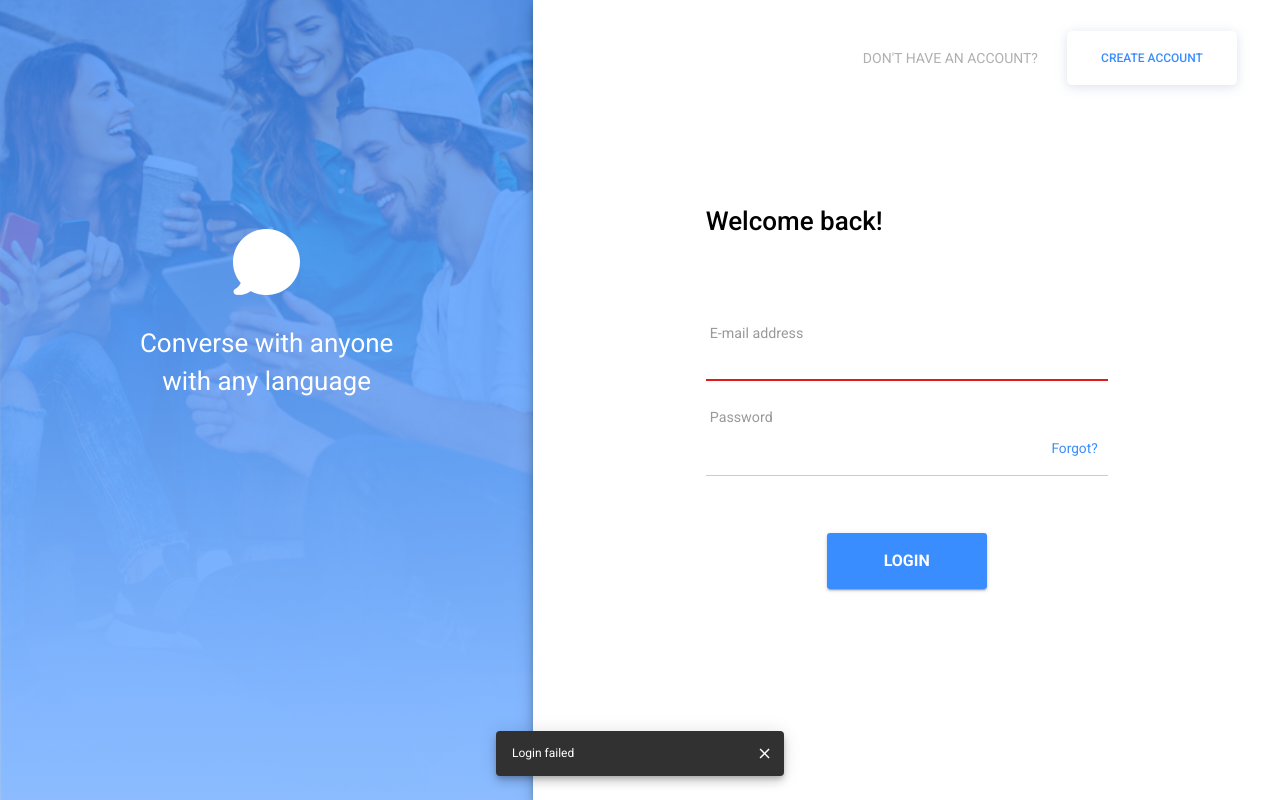
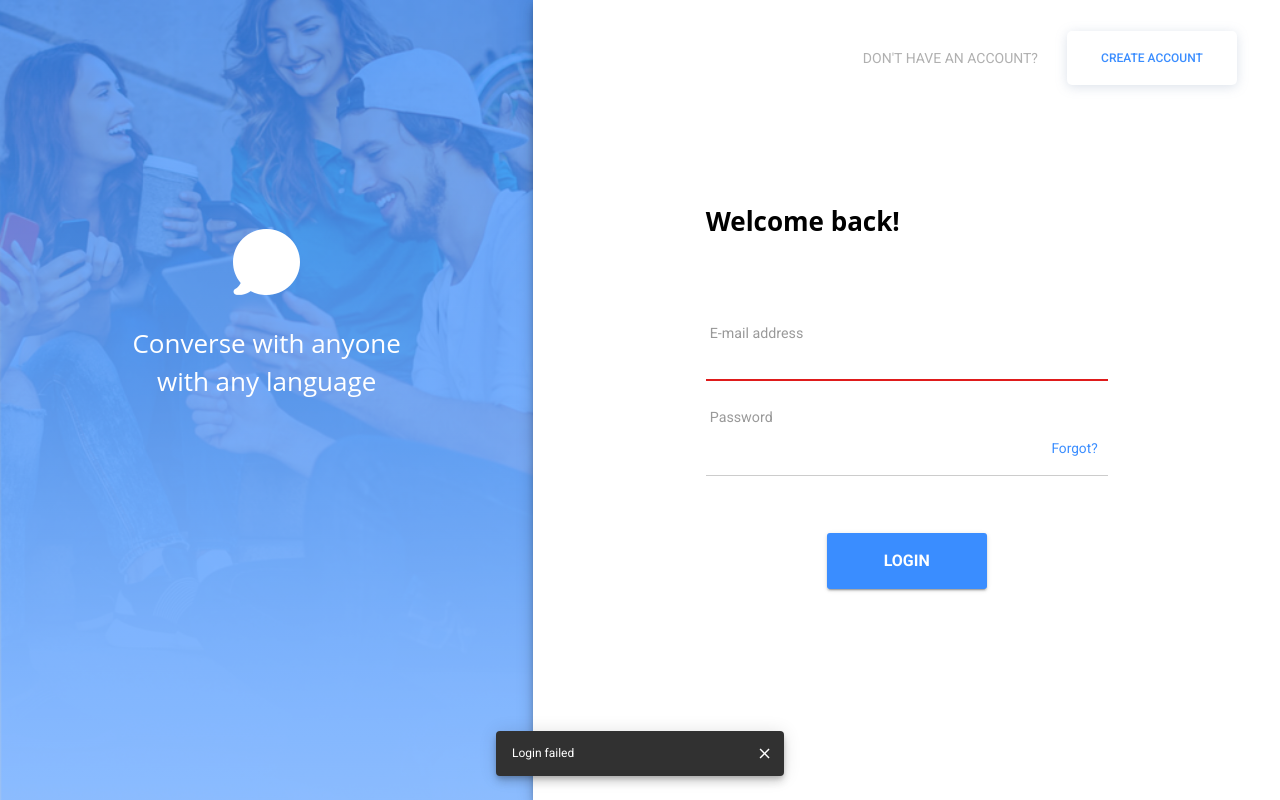
Before and after one commit to nbry/hw-flask-messenger, a React (Create React App) app in the folder client/: page /login in a window 1280 px wide. Built offline with nearby package versions, Linux system fonts and the light colour scheme.

Commit message:
Mirror styling between the two auth forms

```diff
--- a/client/src/pages/Login.jsx
+++ b/client/src/pages/Login.jsx
@@ -17,21 +17,23 @@ const useStyles = makeStyles((theme) => ({
   root: {
     minHeight: "100vh",
     "& .MuiInput-underline:before": {
-      borderBottom: "1.2px solid rgba(0, 0, 0, 0.2)",
-    },
+      borderBottom: "1.2px solid rgba(0, 0, 0, 0.2)"
+    }
   },
   welcome: {
     fontSize: 26,
     paddingBottom: 20,
     color: "#000000",
-    fontWeight: 500,
+    fontWeight: 700,
+    fontFamily: "'Open Sans'"
   },
   heroText: {
     fontSize: 26,
+    fontFamily: "'Open Sans'",
     textAlign: "center",
     color: "white",
     marginTop: 30,
-    maxWidth: 300,
+    maxWidth: 300
   },
   overlay: {
     backgroundImage:
@@ -43,7 +45,7 @@ const useStyles = makeStyles((theme) => ({
     paddingBottom: 145,
     display: "flex",
     alignItems: "center",
-    justifyContent: "center",
+    justifyContent: "center"
   },
   buttonHeader: {
     display: "flex",
@@ -52,7 +54,7 @@ const useStyles = makeStyles((theme) => ({
     flexDirection: "column",
     bgcolor: "background.paper",
     minHeight: "100vh",
-    paddingTop: 23,
+    paddingTop: 23
   },
   accBtn: {
     width: 170,
@@ -62,7 +64,7 @@ const useStyles = makeStyles((theme) => ({
     backgroundColor: "#ffffff",
     color: "#3a8dff",
     boxShadow: "none",
-    marginRight: 35,
+    marginRight: 35
   },
   noAccBtn: {
     fontSize: 14,
@@ -70,13 +72,13 @@ const useStyles = makeStyles((theme) => ({
     fontWeight: 400,
     textAlign: "center",
     marginRight: 21,
-    whiteSpace: "nowrap",
+    whiteSpace: "nowrap"
   },
   image: {
     backgroundImage: "url(./images/bg-img.png)",
     backgroundRepeat: "no-repeat",
     backgroundSize: "cover",
-    backgroundPosition: "center",
+    backgroundPosition: "center"
   },
   box: {
     padding: 24,
@@ -86,11 +88,11 @@ const useStyles = makeStyles((theme) => ({
     minHeight: "100vh",
     flexDirection: "column",
     maxWidth: 900,
-    margin: "auto",
+    margin: "auto"
   },
   form: {
     width: "100%", // Fix IE 11 issue.
-    marginTop: theme.spacing(1),
+    marginTop: theme.spacing(1)
   },
   label: { fontSize: 19, color: "rgb(0,0,0,0.4)", paddingLeft: "5px" },
   submit: {
@@ -101,13 +103,13 @@ const useStyles = makeStyles((theme) => ({
     borderRadius: 3,
     marginTop: 49,
     fontSize: 16,
-    fontWeight: "bold",
     backgroundColor: "#3a8dff",
+    fontWeight: "bold"
   },
   inputs: {
     marginTop: ".8rem",
     height: "2rem",
-    padding: "5px",
+    padding: "5px"
   },
   link: { textDecoration: "none", display: "flex", flexWrap: "nowrap" },
   forgot: {
```
